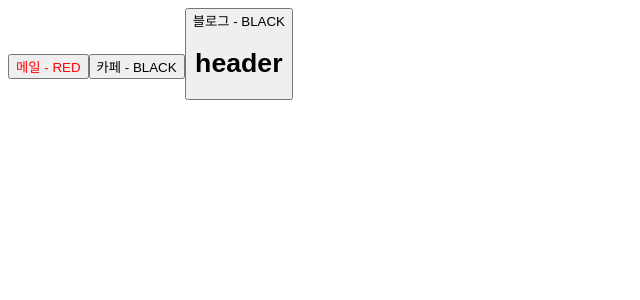
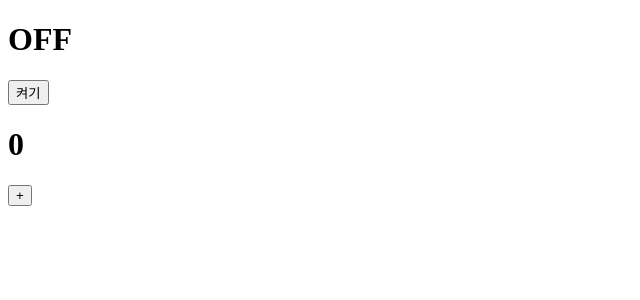
Before and after one commit to twkimfe/one-bite-react, a React (Vite) app in the folder section05/: page / in a window 1280 px wide. Shown: the top 300 px of the page, without its empty margins (0-640 px from the left). Built offline with nearby package versions, Linux system fonts and the light colour scheme.

Commit message:
feat: 5.6강 강의 내용 실습

```diff
--- a/section05/src/App.jsx
+++ b/section05/src/App.jsx
@@ -1,18 +1,29 @@
 import './App.css'
-import Header from './components/Header'
-import Main from './components/Main';
-import Footer from './components/Footer'
-import Button from './components/Button';
+import { useState } from 'react';
 
 function App() {
+  const [count, setCount] = useState(0);
+  const [light, setLight] = useState('OFF');
 
   return (
     <>
-      <Button text={'메일'} color={"red"} />
-      <Button text={'카페'} />
-      <Button text={'블로그'} >
-        <Header />
-      </Button>
+      <div>
+        <h1>{light}</h1>
+        <button onClick={() => {
+          setLight(light === 'ON' ? 'OFF' : 'ON')
+        }}
+        >{light === "ON" ? "끄기" : "켜기"}</button>
+      </div>
+      <div>
+        <h1>{count}</h1>
+        <button
+          onClick={() => {
+            setCount(count + 1);
+          }}
+        >
+          +
+        </button>
+      </div>
     </>
   )
 }
--- a/section05/src/components/Button.jsx
+++ b/section05/src/components/Button.jsx
@@ -1,8 +1,16 @@
 import { Children } from "react";
 
 const Button = ({ text, color, children }) => {
+  // 이벤트 객체
+  const onClickButton = (e) => {
+    console.log(e);
+    console.log(text);
+  }
   return (
-    <button style={{ color: color }}>
+    <button
+      onClick={onClickButton}
+      // onMouseEnter={onClickButton}
+      style={{ color: color }}>
       {text} - {color.toUpperCase()}
       {children}
     </button>
```
